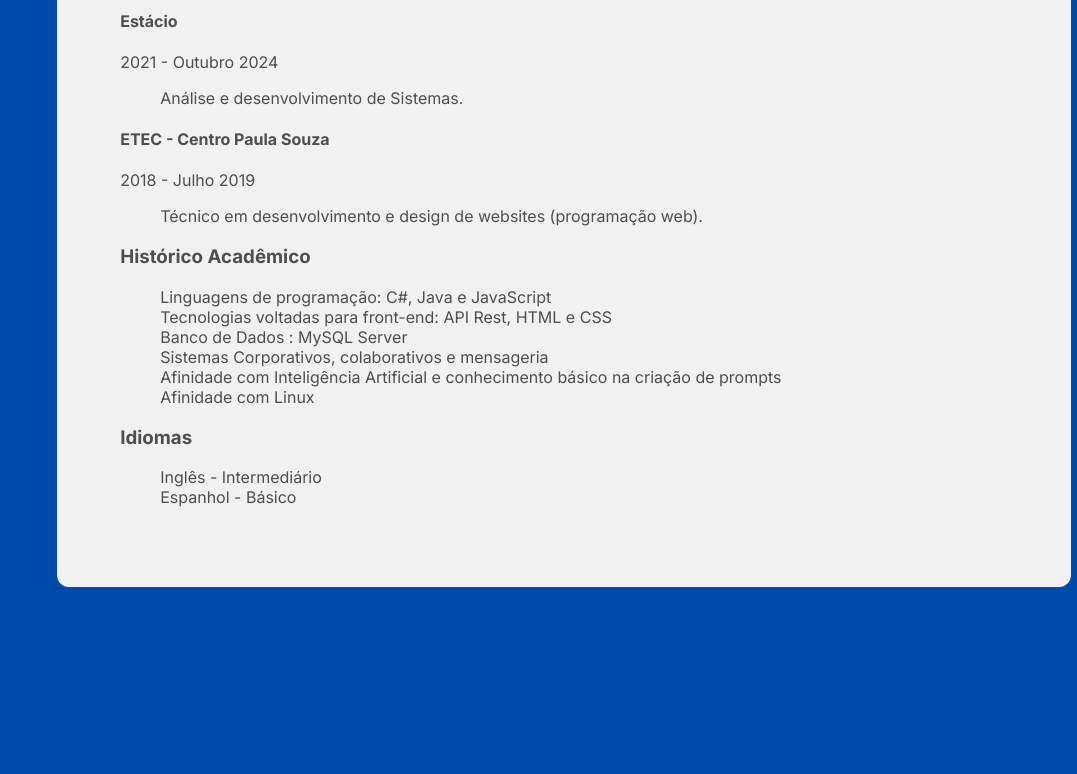
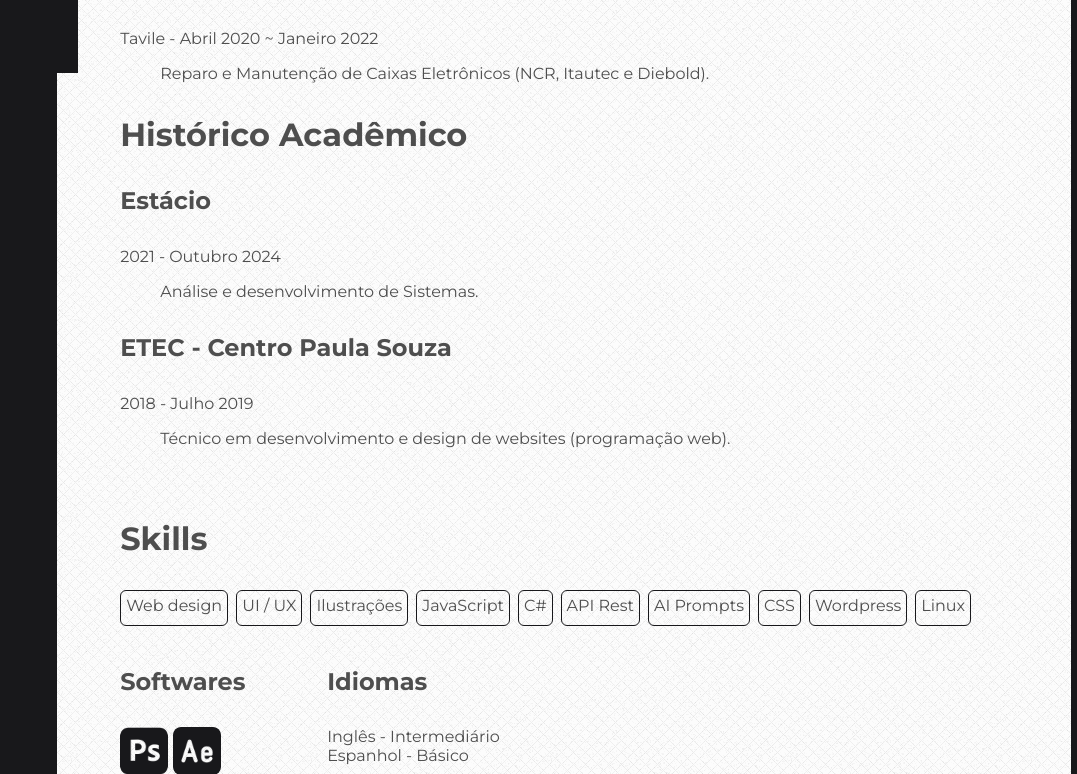
Before and after one commit to igordone/igordone.github.io, a plain HTML site: page index.html in a window 1280 px wide. Shown: the part 778-1552 px from the top of the page, without its empty margins (203-1280 px from the left). Before the commit the page ends 1371 px from the top, so only its background shows below. Drawn offline with Linux system fonts and the light colour scheme.

Commit message:
Skill container and colors

```diff
--- a/index.html
+++ b/index.html
@@ -12,7 +12,7 @@
         <div class="profile">
             <div class="profile-info">
                 <h2>IGOR DONÉ</h2>
-                <span class="subtitle">Desenvolvedor de Sistemas</span>
+                <span class="subtitle">Web Designer / Developer</span>
                 <!--<span class="loc">Hortolândia - SP</span>-->
             </div>
 
@@ -33,7 +33,7 @@
             <h3>Histórico Profissional</h3>
 
             <div class="gjlabs">
-                <h4>Design e Comunicação visual</h4>
+                <h4>Frontend Developer, Design e Comunicação visual</h4>
                 <span>GJLabs - Fevereiro 2024 ~ Atualmente</span>
 
                 <ul class="gjlabs-list">
@@ -97,26 +97,45 @@
             </div>
         </div>
 
-        <div class="skill-content">
-            <h3>Histórico Acadêmico</h3>
+        <div class="Skills-content">
+            <h3>Skills</h3>
+                <div class="skill-items">
+                    <div class="skill-list">
+                        <div class="skill-item-container">Web design</div>
+                        <div class="skill-item-container">UI / UX</div>
+                        <div class="skill-item-container">Ilustrações</div>
+                        <div class="skill-item-container">JavaScript</div>
+                        <div class="skill-item-container">C#</div>
+                        <div class="skill-item-container">API Rest</div>
+                        <div class="skill-item-container">AI Prompts</div>
+                        <div class="skill-item-container">CSS</div>
+                        <div class="skill-item-container">Wordpress</div>
+                        <div class="skill-item-container">Linux</div>
+                    </div>
+                </div>
 
-            <ul class="skill-list">
-                <li class="skill-item"> Linguagens de programação: C#, Java e JavaScript</li>
-                <li class="skill-item"> Tecnologias voltadas para front-end: API Rest, HTML e CSS</li>
-                <li class="skill-item"> Banco de Dados : MySQL Server</li>
-                <li class="skill-item"> Sistemas Corporativos, colaborativos e mensageria</li>
-                <li class="skill-item"> Afinidade com Inteligência Artificial e conhecimento básico na criação de prompts</li>
-                <li class="skill-item"> Afinidade com Linux</li>
-            </ul>
-        </div>
+                <div class="skills-tools">
+                    <div class="skill-icons">
+                        <h4>Softwares</h3>
+                        <div class="skill-list-icons">
+                            <img class="skill-icon" src="/img/icons/photoshop.png" alt="js-icon"/>
+                            <img class="skill-icon" src="/img/icons/adobe-after-effects.png" alt="css-icon"/>
+                            <img class="skill-icon" src="/img/icons/figma.png" alt="figma-icon"/>
+                            <img class="skill-icon" src="/img/icons/adobe-illustrator.png" alt="illustrator-icon"/>
+                        </div>
+                    </div>
 
-        <div class="languages-content">
-            <h3>Idiomas</h3>
+                    <div class="languages-content">
+                        <h4>Idiomas</h4>
 
-            <ul class="languages-list">
-                <li class="languages-item"> Inglês - Intermediário</li>
-                <li class="languages-item"> Espanhol - Básico</li>
-            </ul>
+                        <div class="languages-list">
+                            <div>Inglês - Intermediário</div>
+                            <div>Espanhol - Básico</div>
+                        </div>
+                    </div>
+
+                </div>
+            </div>
         </div>
     </div>
 
--- a/style.css
+++ b/style.css
@@ -1,9 +1,9 @@
-@import url('https://fonts.googleapis.com/css2?family=Inter:ital,opsz,wght@0,14..32,100..900;1,14..32,100..900&family=Manrope:wght@200..800&family=Roboto:ital,wght@0,100;0,300;0,400;0,500;0,700;0,900;1,100;1,300;1,400;1,500;1,700;1,900&display=swap');
+@import url('https://fonts.googleapis.com/css2?family=Montserrat:ital,wght@0,100..900;1,100..900&display=swap');
 
 body {
-    background-color: #004AAC;
+    background-color: #18181B;
     color: #ffff;
-    font-family: "Inter", sans-serif;
+    font-family: "Montserrat";
     margin: 0;
     padding: 0.5%;
     height: 100%;
@@ -13,10 +13,18 @@ ul{
     list-style: none;
 }
 
+h3{
+    font-size: 2em;
+    font-weight: bold;
+}
+h4{
+    font-size: 1.5em;
+}
+
 .side-menu {
-    background-color: #004AAC;
+    background-color: #18181B;
     height: 100vh;
-    width: 12%;
+    width: auto;
     position: fixed;
     top: 0;
     left: 0;
@@ -37,7 +45,7 @@ ul{
     padding:10px;
 }
 .icon-div:hover{
-    background-color:#1055af;
+    background-color:#27272A;
 }
 
 .profile-info{
@@ -48,18 +56,44 @@ ul{
 .subtitle{
     margin-top: -10px;
 }
-.loc{
-    margin-top:5%;
-    font-size:14px;
-}
 
 .content {
     margin-left: 20%;
-    width: 70%;
+    width: auto;
     padding: 5%;
-    border-radius: 12px;
-    background-color: #F1F1F1;
+    border-radius: 8px;
+    background-color:#fcfcfc;
+    background-image: url(/img/noise-pattern-with-subtle-cross-lines.png);
     color: #4e4e4e;
+}
+
+.Skills-content{
+    margin-top: 8%;
+}
+.skill-list{
+    display:flex;
+    width: auto;
+    gap:8px;
+}
+.skill-item-container{
+    padding:5px;
+    border: solid 1px #18181B;
+    height:1.5em;
+    border-radius: 6px;
+}
+.skills-tools{
+    display:flex;
+    margin-top:1%;
+}
+.skill-list-icons{
+    display:flex;
+    flex-wrap:wrap;
+    width:60%;
+    gap: 5px;
+}
+.skill-icon{
+    width:3em;
+    border-radius:8px;
 }
 
 
```
Also changed, not shown: img/icons/adobe-after-effects.png (added), img/icons/adobe-illustrator.png (added), img/icons/figma.png (added), img/icons/photoshop.png (added), img/noise-pattern-with-subtle-cross-lines.png (added).
